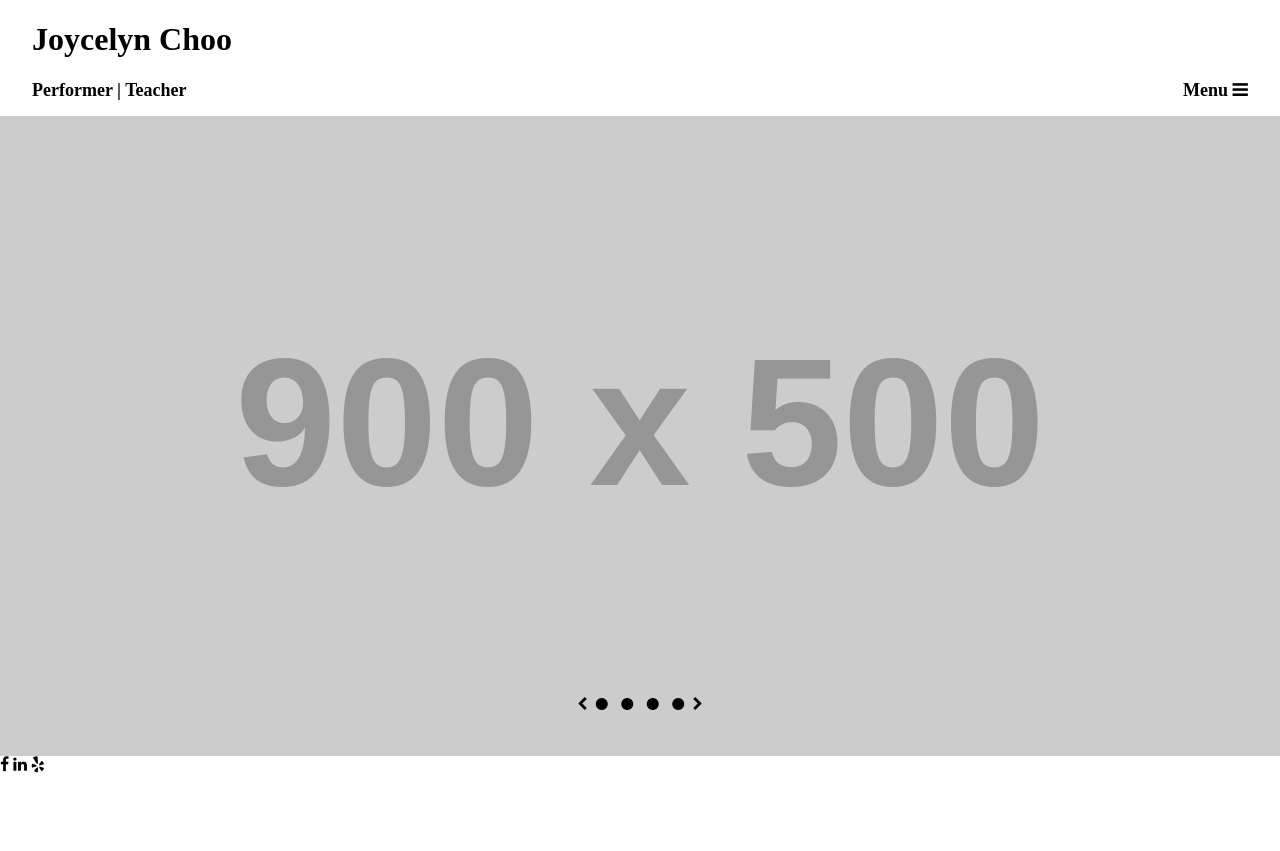
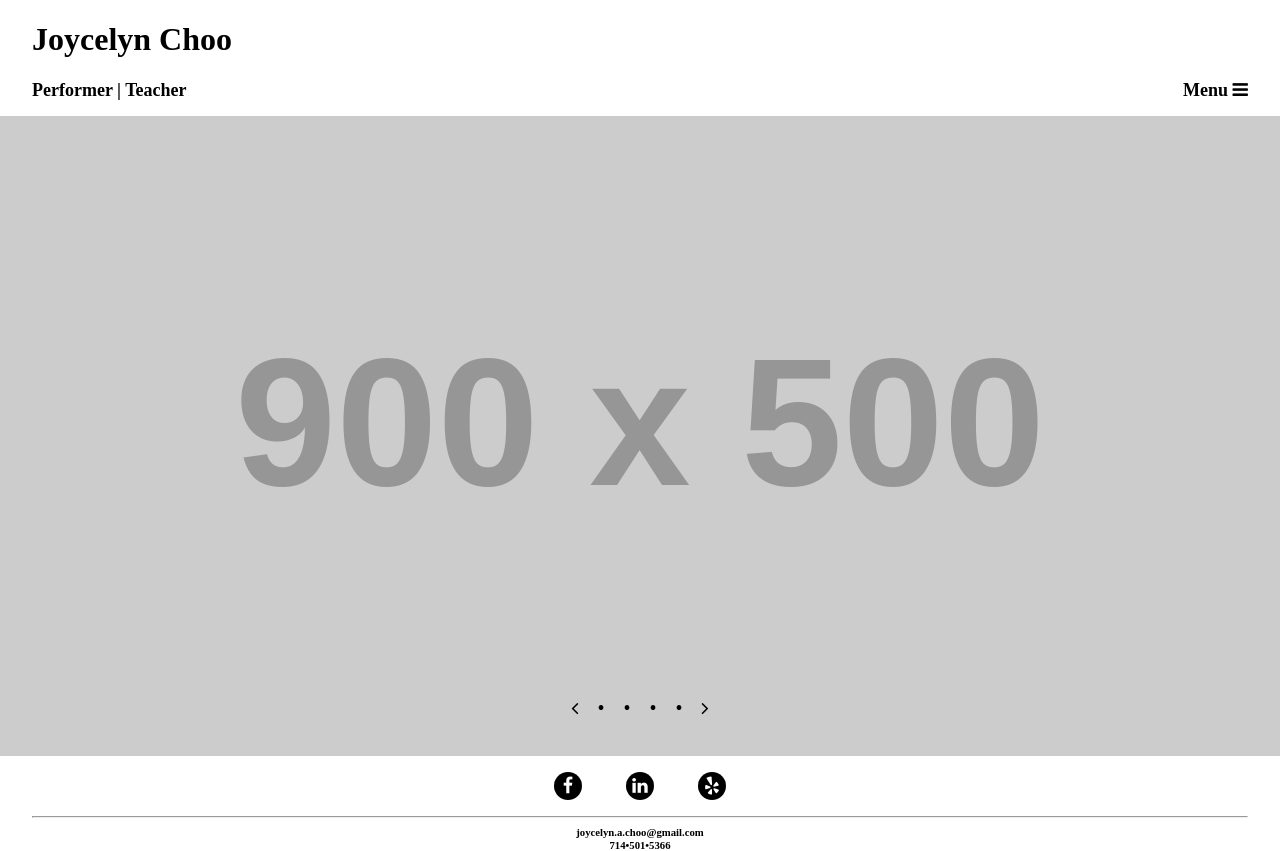
Before and after one commit to benjamminj/joycelyn-site, a website: page index.html in a window 1280 px wide. Before the commit the page ends 800 px from the top, so only its background shows below. Drawn offline with nearby package versions, Linux system fonts and the light colour scheme; files that its build step writes are made by us from their sources; placeholder pictures from the web are drawn by us.

Commit message:
positioning on banner and footer. added pages directory

```diff
--- a/css/banner.less
+++ b/css/banner.less
@@ -7,8 +7,10 @@
 
 	ul.rotating-pic-wrapper {
 		padding-left: 0;
+
 		li {
 			list-style: none;
+
 			img {
 				width: 100%;
 				height: 80vh;
@@ -21,20 +23,20 @@
 		z-index: 555;
 		text-align: center;
 		margin-top: -10vh;
-		font-size: 14px;
-		// position: absolute;
+		font-size: 20px;
 
-		i {
-			// display: inline;
-		} // Back Arrow
+		i {} // Back Arrow
+
 		ul {
-			.horizontal-list;
+			.list-reset;
+			display: inline;
+			margin: 0 7px;
 
 			li {
-				display: inline;
-				margin: 0 5px;
+				.horizontal-list(0 7px);
 			}
 		}
+
 		i {} // Forward Arrow
 	}
 }
--- a/css/classes.less
+++ b/css/classes.less
@@ -1,9 +1,18 @@
-.horizontal-list {
-	display: inline;
+.list-reset {
 	padding-left: 0;
+}
+
+.horizontal-list(@margin) {
+	display:inline-block;
+	margin: @margin;
 }
 
 .content-wrapper {
 	width: 95%;
 	margin: 0 auto;
 }
+
+.set-font-size-and-width(@px) {
+	font-size: @px;
+	width: @px;
+}
--- a/css/footer.less
+++ b/css/footer.less
@@ -0,0 +1,31 @@
+@import(reference) "classes.less";
+
+footer {
+	.content-wrapper;
+	text-align: center;
+	margin-top: 5px;
+
+	nav.media {
+		ul {
+			.list-reset;
+
+			li {
+				.horizontal-list(0 20px);
+				border-radius: 50%;
+				background-color: #000;
+
+				i {
+					.set-font-size-and-width(18px);
+					margin: 5px;
+					color: #fff;
+				}
+			}
+		}
+	}
+
+	hr {}
+
+	h6 {
+		margin: 0;
+	}
+}
--- a/css/header.less
+++ b/css/header.less
@@ -1,7 +1,7 @@
 header {
+	.content-wrapper;
 	display: flex;
-	.content-wrapper;
-	// width: 100%;
+
 	.titles {
 		flex-grow: 1;
 
@@ -16,13 +16,14 @@ header {
 			float: right;
 			font-size: 18px;
 			display: inline;
+
 			h4 {
 				margin: 0;
 				display:inline;
 			}
+
 			.fa-bars {
 				color: #000;
-
 			}
 		}
 	}
@@ -41,20 +42,17 @@ header {
 			font-size: 30px;
 			margin: 20px 20px 0;
 		}
+
 		ul {
-			// width: 100%;
 			padding-left: 0;
-			// display: none;
-			// margin-left: 100%;
 
 			li {
 				list-style: none;
 				font-size: 20px;
 				text-align: center;
-				// display: inline-block;
 				padding: 5vh 0;
+
 				a {
-					// set to default color
 					color: #000;
 					text-decoration: none;
 				}
--- a/css/style.less
+++ b/css/style.less
@@ -2,3 +2,4 @@
 
 @import "header.less";
 @import "banner.less";
+@import "footer.less";
--- a/index.html
+++ b/index.html
@@ -25,7 +25,7 @@
 					<a href="#">Home</a>
 				</li>
 				<li>
-					<a href="#">About</a>
+					<a href="../pages/about/index.html">About</a>
 				</li>
 				<li>
 					<a href="#">Teaching</a>
@@ -54,10 +54,14 @@
 		</ul>
 		<div class="rotating-item-nav">
 			<!-- Back arrow -->
-			<i class="fa fa-chevron-left"></i>
+			<i class="fa fa-angle-left"></i>
 			<!-- Shows current item -->
 			<ul>
-				<li>
+				<li>•</li>
+				<li>•</li>
+				<li>•</li>
+				<li>•</li>
+<!-- 				<li>
 					<i class="fa fa-circle"></i>
 				</li>
 				<li>
@@ -65,21 +69,29 @@
 				</li>
 				<li>
 					<i class="fa fa-circle"></i>
-				</li>
-				<li>
-					<i class="fa fa-circle"></i>
-				</li>
+				</li>					 -->
 			</ul>
 			<!-- Foward Arrow -->
-			<i class="fa fa-chevron-right"></i>
+			<i class="fa fa-angle-right"></i>
 		</div>
 	</section>
 	<footer>
-		<nav class="media-links">
-			<i class="fa fa-facebook"></i>
-			<i class="fa fa-linkedin"></i>
-			<i class="fa fa-yelp"></i>
+		<nav class="media">
+			<ul>
+				<li>
+					<i class="fa fa-facebook"></i>
+				</li>
+				<li>
+					<i class="fa fa-linkedin"></i>
+				</li>
+				<li>
+					<i class="fa fa-yelp"></i>
+				</li>
+			</ul>
 		</nav>
+		<hr>
+		<h6>joycelyn.a.choo@gmail.com</h6>
+		<h6>714•501•5366</h6>
 	</footer>
 </body>
 </html>
```
Also changed, not shown: pages/about/index.html (added, +10 -0 lines), build/index.html, build/joycelyn-website.css, 1 other file.
